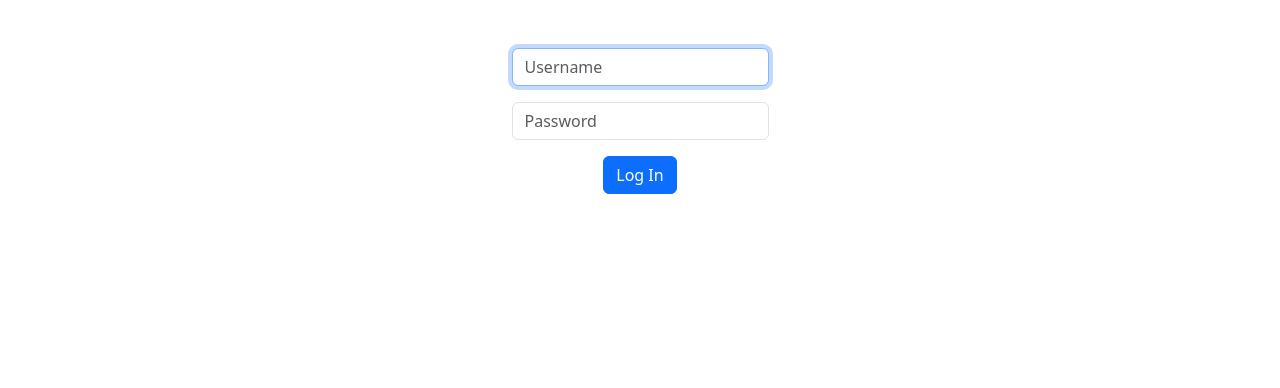
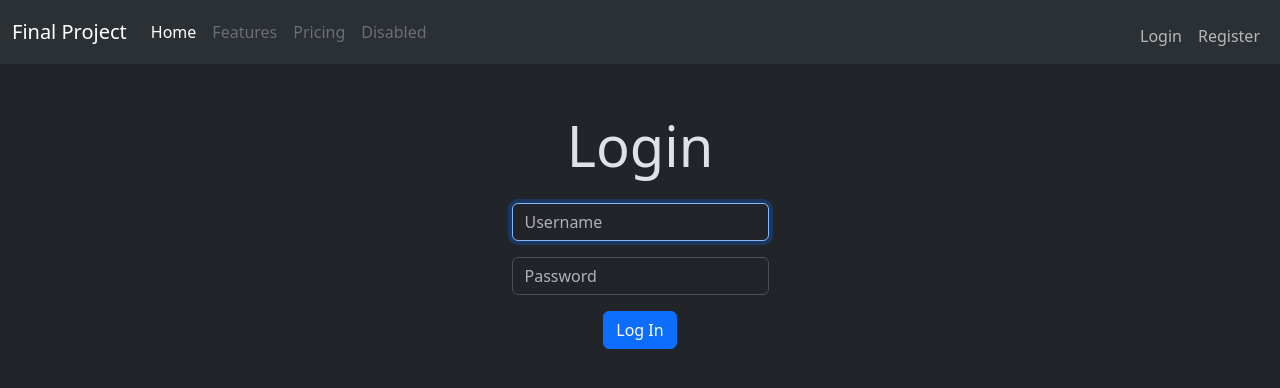
Before and after one commit to Brook-B118/pdf-editor, a Flask app: page /login in a window 1280 px wide. Shown: the top 388 px of the page. Run offline with Flask 3, Linux system fonts and the light colour scheme; some libraries are stand-ins or nearby versions.

Commit message:
Added navbar, dark mode, login and register buttons, and edited login page a bit.

```diff
--- a/app.py
+++ b/app.py
@@ -16,15 +16,15 @@ app.config["SESSION_TYPE"] = "filesystem"
 Session(app)
 
 # Configure CS50 Library to use SQLite database
-# db = SQL("sqlite:///finance.db")
+db = SQL("sqlite:///final_project.db")
 
 @app.route("/")
 @login_required
 def index():
     return apology("TODO")
 
-# if __name__ == "__main__":
-#     app.run(host='0.0.0.0')
+if __name__ == "__main__":
+    app.run(host='0.0.0.0', debug=True)
     # debug=True enables debug mode which provides more detailed error messages when something goes wrong. Also allows for "hot-reloading" which means the server will automatically update when making changes to the code. It is important to turn this off when the project is finished and we are ready to deploy.
 
     # debug=True was not working so using the unix command export FLASK_DEBUG=1 turns debugger on and unset FLASK_DEBUG turns it off.
@@ -47,18 +47,18 @@ def login():
             return apology("must provide password", 403)
 
         # Query database for username
-        # rows = db.execute(
-        #     "SELECT * FROM users WHERE username = ?", request.form.get("username")
-        # )
+        rows = db.execute(
+            "SELECT * FROM users WHERE username = ?", request.form.get("username")
+        )
 
         # Ensure username exists and password is correct
-        # if len(rows) != 1 or not check_password_hash(
-        #     rows[0]["hash"], request.form.get("password")
-        # ):
-        #     return apology("invalid username and/or password", 403)
+        if len(rows) != 1 or not check_password_hash(
+            rows[0]["hash"], request.form.get("password")
+        ):
+            return apology("invalid username and/or password", 403)
 
         # Remember which user has logged in
-        # session["user_id"] = rows[0]["id"]
+        session["user_id"] = rows[0]["id"]
 
         # Redirect user to home page
         return redirect("/")
--- a/database_queries.sql
+++ b/database_queries.sql
@@ -0,0 +1,5 @@
+CREATE TABLE users (
+    id INTEGER PRIMARY KEY AUTOINCREMENT NOT NULL,
+    username TEXT NOT NULL,
+    hash TEXT NOT NULL
+);
--- a/templates/layout.html
+++ b/templates/layout.html
@@ -1,6 +1,6 @@
 <!DOCTYPE html>
 
-<html lang="en">
+<html lang="en" data-bs-theme="dark">
 
 <head>
 
@@ -23,6 +23,45 @@
 
 <body>
 
+    <nav class="navbar navbar-expand-lg bg-body-tertiary">
+        <div class="container-fluid">
+            <a class="navbar-brand" href="/">
+                <!-- <img src="/docs/5.3/assets/brand/bootstrap-logo.svg" alt="Logo" width="30" height="24"
+                    class="d-inline-block align-text-top"> -->
+                Final Project
+            </a>
+            <button class="navbar-toggler" type="button" data-bs-toggle="collapse" data-bs-target="#navbarNav"
+                aria-controls="navbarNav" aria-expanded="false" aria-label="Toggle navigation">
+                <span class="navbar-toggler-icon"></span>
+            </button>
+            <div class="collapse navbar-collapse" id="navbarNav">
+                <ul class="navbar-nav">
+                    <li class="nav-item">
+                        <a class="nav-link active" aria-current="page" href="#">Home</a>
+                    </li>
+                    <li class="nav-item">
+                        <a class="nav-link disabled" href="#">Features</a>
+                    </li>
+                    <li class="nav-item">
+                        <a class="nav-link disabled" href="#">Pricing</a>
+                    </li>
+                    <li class="nav-item">
+                        <a class="nav-link disabled" aria-disabled="true">Disabled</a>
+                    </li>
+                </ul>
+                <ul class="navbar-nav ms-auto mt-2">
+                    <li class="nav-item">
+                        <a class="nav-link" aria-current="page" href="/login">Login</a>
+                    </li>
+                    <li class="nav-item">
+                        <a class="nav-link" href="/register">Register</a>
+                    </li>
+                </ul>
+            </div>
+        </div>
+    </nav>
+
+
     <main class="container py-5 text-center">
         {% block main %}{% endblock %}
     </main>
--- a/templates/login.html
+++ b/templates/login.html
@@ -5,14 +5,19 @@ Login
 {% endblock %}
 
 {% block main %}
+<div class="container mb-4">
+    <h1 class="display-4">Login</h1>
+</div>
+<div class="container">
     <form action="/login" method="post">
         <div class="mb-3">
-        <input autocomplete="off" autofocus class="form-control mx-auto w-auto" name="username" placeholder="Username"
-            type="text">
+            <input autocomplete="off" autofocus class="form-control mx-auto w-auto" name="username"
+                placeholder="Username" type="text">
         </div>
         <div class="mb-3">
             <input class="form-control mx-auto w-auto" name="password" placeholder="Password" type="password">
         </div>
         <button class="btn btn-primary" type="submit">Log In</button>
     </form>
+</div>
 {% endblock %}
```
Lines whose indentation alone changed are shown as unchanged.
